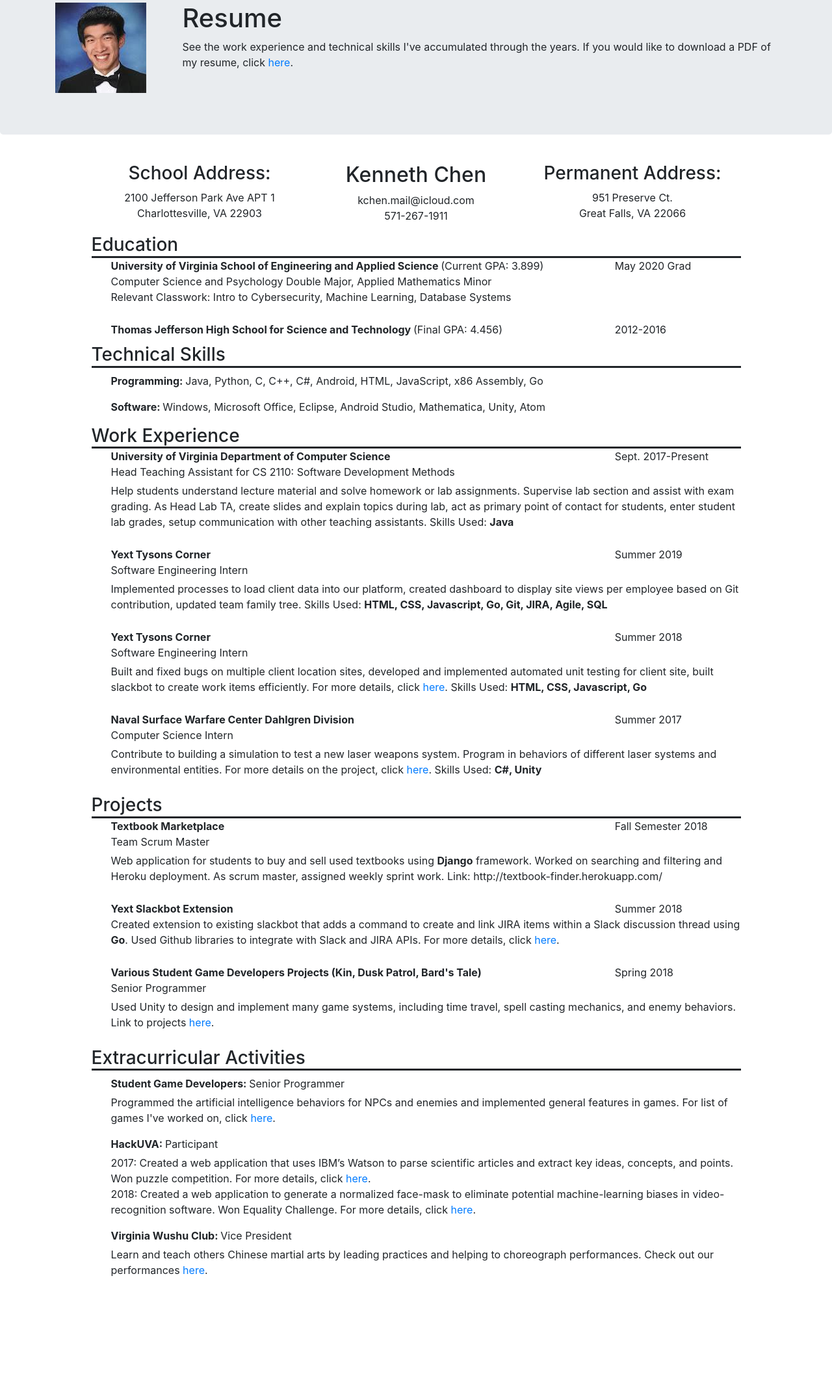
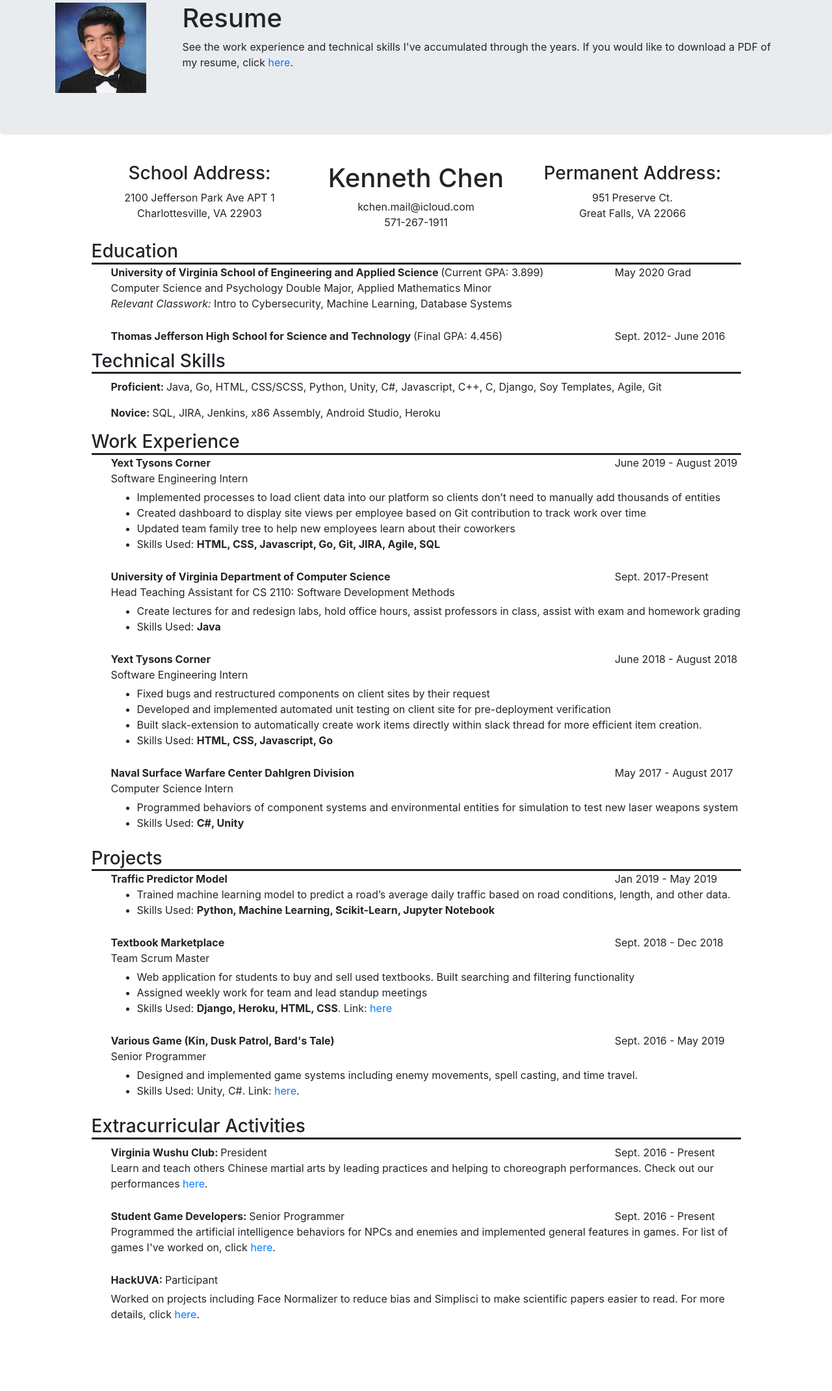
Before and after one commit to bobbyrune94/personal-website, a Django app: page /resume in a window 1280 px wide. Shown: the part 116-2256 px from the top of the page at 65% size. Before the commit the page ends 2080 px from the top, so only its background shows below. Run offline with Django 3.2, Linux system fonts and the light colour scheme; some libraries are stand-ins or nearby versions.

Commit message:
updated resume and added new class project

```diff
--- a/personalsite/templates/about.html
+++ b/personalsite/templates/about.html
@@ -21,7 +21,7 @@
 	<div class="About-content">
 <h2>Hello and welcome again to my website!</h2>
 <h4>I’m super excited you have decided to come here to explore who I am, what I do, and what I hope to do in the future.</h4>
-I am a third-year student at the University of Virginia double majoring in computer science and psychology and minoring in Applied Mathematics. Evidently, my CS and psychology double major means I’ll be building robots to take over the world, at least according to my sister. I’m primarily focusing on computer science since I want to do something CS-related in the future while psychology is something I find interesting and is something cool to learn on the side. I’ve always been interested in learning how people learn and process information, though I don’t plan on reading minds anytime soon.
+I am a fourth-year student at the University of Virginia double majoring in computer science and psychology and minoring in Applied Mathematics. Evidently, my CS and psychology double major means I’ll be building robots to take over the world, at least according to my sister. I’m primarily focusing on computer science since I want to do something CS-related in the future while psychology is something I find interesting and is something cool to learn on the side. I’ve always been interested in learning how people learn and process information, though I don’t plan on reading minds anytime soon.
 
 My enjoyment for Computer Science and programming is the classic and often-repeated one: I liked math and science in elementary and middle schools, took a programming class in high school and loved it, wanted to do it ever since. I think of programming as the logical next-step in the problem-solving subject line after math; they both require using critical thinking and concepts you learn before to solve sometimes new problems. However, I enjoy programming much more because it is more useful nowadays in this age of technology and software. Through learning programming, I have been able to write algorithms, build webpages and games, and even solve my statistics homework without needing a calculator.
 
--- a/personalsite/templates/resume.html
+++ b/personalsite/templates/resume.html
@@ -15,7 +15,7 @@
 
 {% block intro %}
 	See the work experience and technical skills I've accumulated through the years.
-	If you would like to download a PDF of my resume, click <a href="{% static 'kennyResume.pdf' %}" download>here</a>.
+	If you would like to download a PDF of my resume, click <a href="{% static 'KennethChenResume.pdf' %}" download>here</a>.
 {% endblock %}
 
 {% block content %}
@@ -27,7 +27,7 @@
 				<p class="Address-line2">Charlottesville, VA 22903</p>
 			</div>
 			<div class="Resume-title">
-				<h2>Kenneth Chen</h2>
+				<h1>Kenneth Chen</h1>
 				<p class="Resume-email">kchen.mail@icloud.com</p>
 				<p>571-267-1911</p>
 			</div>
@@ -43,95 +43,126 @@
 				<p class="Resume-schoolName">University of Virginia School of Engineering and Applied Science <span class="Resume-GPA">(Current GPA: 3.899)</span></p>
 				<p class="Resume-entryTime">May 2020 Grad</p>
 				<p class="Resume-majors">Computer Science and Psychology Double Major, Applied Mathematics Minor</p>
-				<p class="Resume-classes">Relevant Classwork: Intro to Cybersecurity, Machine Learning, Database Systems</p>
+				<p class="Resume-classes"><i>Relevant Classwork:</i> Intro to Cybersecurity, Machine Learning, Database Systems</p>
 			</div>
 			<div class="Resume-entry">
 				<p class="Resume-schoolName">Thomas Jefferson High School for Science and Technology <span class="Resume-GPA">(Final GPA: 4.456)</span></p>
-				<p class="Resume-entryTime">2012-2016</p>
+				<p class="Resume-entryTime">Sept. 2012- June 2016</p>
 			</div>
 		</div>
 		<div class="Resume-technical">
 			<h3 class="Resume-sectionHeader">Technical Skills</h3>
 			<div class="Resume-skills">
-				<p><span class="Resume-skillTitle">Programming: </span>Java, Python, C, C++, C#, Android, HTML, JavaScript, x86 Assembly, Go</p>
-				<p><span class="Resume-skillTitle">Software: </span>Windows, Microsoft Office, Eclipse, Android Studio, Mathematica, Unity, Atom</p>
+				<p><span class="Resume-skillTitle">Proficient: </span>Java, Go, HTML, CSS/SCSS, Python, Unity, C#, Javascript, C++, C, Django, Soy Templates, Agile, Git</p>
+				<p><span class="Resume-skillTitle">Novice: </span>SQL, JIRA, Jenkins, x86 Assembly, Android Studio, Heroku</p>
 			</div>
 		</div>
 		<div class="Resume-work">
 			<h3 class="Resume-sectionHeader">Work Experience</h3>
 			<div class="Resume-entry">
 				<div class="Resume-entryName">
+					<p class="Resume-employerName">Yext Tysons Corner</p>
+					<p class="Resume-jobTitle">Software Engineering Intern</p>
+				</div>
+				<p class="Resume-entryTime">June 2019 - August 2019</p>
+				<ul class="Resume-entryDescription">
+					<li>Implemented processes to load client data into our platform so clients don’t need to manually add thousands of entities</li>
+					<li>Created dashboard to display site views per employee based on Git contribution to track work over time</li>
+					<li>Updated team family tree to help new employees learn about their coworkers</li>
+					<li>Skills Used: <span class="Resume-skillsUsed">HTML, CSS, Javascript, Go, Git, JIRA, Agile, SQL</span></li>
+				</ul>
+			</div>
+			<div class="Resume-entry">
+				<div class="Resume-entryName">
 					<p class="Resume-employerName">University of Virginia Department of Computer Science</p>
 					<p class="Resume-jobTitle">Head Teaching Assistant for CS 2110: Software Development Methods</p>
 				</div>
 				<p class="Resume-entryTime">Sept. 2017-Present</p>
-				<p class="Resume-entryDescription">Help students understand lecture material and solve homework or lab assignments. Supervise lab section and assist with exam grading. As Head Lab TA, create slides and explain topics during lab, act as primary point of contact for students, enter student lab grades, setup communication with other teaching assistants. Skills Used: <span class="Resume-skillsUsed">Java</span></p>
+				<ul class="Resume-entryDescription">
+					<li>Create lectures for and redesign labs, hold office hours, assist professors in class, assist with exam and homework grading</li>
+					<li>Skills Used: <span class="Resume-skillsUsed">Java</span></li>
+				</ul>
 			</div>
 			<div class="Resume-entry">
 				<div class="Resume-entryName">
 					<p class="Resume-employerName">Yext Tysons Corner</p>
 					<p class="Resume-jobTitle">Software Engineering Intern</p>
 				</div>
-				<p class="Resume-entryTime">Summer 2019</p>
-				<p class="Resume-entryDescription">Implemented processes to load client data into our platform, created dashboard to display site views per employee based on Git contribution, updated team family tree. Skills Used: <span class="Resume-skillsUsed">HTML, CSS, Javascript, Go, Git, JIRA, Agile, SQL</span></p>
-			</div>
-			<div class="Resume-entry">
-				<div class="Resume-entryName">
-					<p class="Resume-employerName">Yext Tysons Corner</p>
-					<p class="Resume-jobTitle">Software Engineering Intern</p>
-				</div>
-				<p class="Resume-entryTime">Summer 2018</p>
-				<p class="Resume-entryDescription">Built and fixed bugs on multiple client location sites, developed and implemented automated unit testing for client site, built slackbot to create work items efficiently. For more details, click <a href="{% url 'yext' %}">here</a>. Skills Used: <span class="Resume-skillsUsed">HTML, CSS, Javascript, Go</span></p>
+				<p class="Resume-entryTime">June 2018 - August 2018</p>
+				<ul class="Resume-entryDescription">
+					<li>Fixed bugs and restructured components on client sites by their request</li>
+					<li>Developed and implemented automated unit testing on client site for pre-deployment verification</li>
+					<li>Built slack-extension to automatically create work items directly within slack thread for more efficient item creation.</li>
+					<li>Skills Used: <span class="Resume-skillsUsed">HTML, CSS, Javascript, Go</span></li>
+				</ul>
 			</div>
 			<div class="Resume-entry">
 				<div class="Resume-entryName">
 					<p class="Resume-employerName">Naval Surface Warfare Center Dahlgren Division</p>
 					<p class="Resume-jobTitle">Computer Science Intern</p>
 				</div>
-				<p class="Resume-entryTime">Summer 2017</p>
-				<p class="Resume-entryDescription">Contribute to building a simulation to test a new laser weapons system. Program in behaviors of different laser systems and environmental entities. For more details on the project, click <a href="{% url 'dahlgren' %}">here</a>. Skills Used: <span class="Resume-skillsUsed">C#, Unity</span></p>
+				<p class="Resume-entryTime">May 2017 - August 2017</p>
+				<ul class="Resume-entryDescription">
+					<li>Programmed behaviors of component systems and environmental entities for simulation to test new laser weapons system</li>
+					<li>Skills Used: <span class="Resume-skillsUsed">C#, Unity</span></li>
+				</ul>
 			</div>
 		</div>
 		<div class="Resume-projects">
 			<h3 class="Resume-sectionHeader">Projects</h3>
 			<div class="Resume-entry">
 				<div class="Resume-entryName">
+					<p class="Resume-projectName">Traffic Predictor Model</p>
+				</div>
+				<p class="Resume-entryTime">Jan 2019 - May 2019</p>
+				<ul class="Resume-entryDescription">
+					<li>Trained machine learning model to predict a road’s average daily traffic based on road conditions, length, and other data.</li>
+					<li>Skills Used: <span class="Resume-skillsUsed">Python, Machine Learning, Scikit-Learn, Jupyter Notebook</span></li>
+				</ul>
+			</div>
+			<div class="Resume-entry">
+				<div class="Resume-entryName">
 					<p class="Resume-projectName">Textbook Marketplace</p>
 					<p class="Resume-jobTitle">Team Scrum Master</p>
 				</div>
-				<p class="Resume-entryTime">Fall Semester 2018</p>
-				<p class="Resume-entryDescription">Web application for students to buy and sell used textbooks using <span class="Resume-skillsUsed">Django</span> framework. Worked on searching and filtering and Heroku deployment. As scrum master, assigned weekly sprint work. Link: http://textbook-finder.herokuapp.com/</p>
+				<p class="Resume-entryTime">Sept. 2018 - Dec 2018</p>
+				<ul class="Resume-entryDescription">
+					<li>Web application for students to buy and sell used textbooks. Built searching and filtering functionality</li>
+					<li>Assigned weekly work for team and lead standup meetings</li>
+					<li>Skills Used: <span class="Resume-skillsUsed">Django, Heroku, HTML, CSS</span>. Link: <a href="http://textbook-finder.herokuapp.com/">here</a></li>
+				</ul>
 			</div>
 			<div class="Resume-entry">
 				<div class="Resume-entryName">
-					<p class="Resume-projectName">Yext Slackbot Extension</p>
-				</div>
-				<p class="Resume-entryTime">Summer 2018</p>
-				<p class="Resume-entryDescription">Created extension to existing slackbot that adds a command to create and link JIRA items within a Slack discussion thread using <span class="Resume-skillsUsed">Go</span>. Used Github libraries to integrate with Slack and JIRA APIs. For more details, click <a href="{% url 'yext' %}">here</a>.</p>
-			</div>
-			<div class="Resume-entry">
-				<div class="Resume-entryName">
-					<p class="Resume-projectName">Various Student Game Developers Projects (Kin, Dusk Patrol, Bard's Tale)</p>
+					<p class="Resume-projectName">Various Game (Kin, Dusk Patrol, Bard's Tale)</p>
 					<p class="Resume-jobTitle">Senior Programmer</p>
 				</div>
-				<p class="Resume-entryTime">Spring 2018</p>
-				<p class="Resume-entryDescription">Used Unity to design and implement many game systems, including time travel, spell casting mechanics, and enemy behaviors. Link to projects <a href="{% url 'sgd' %}">here</a>.</p>
+				<p class="Resume-entryTime">Sept. 2016 - May 2019</p>
+				<ul class="Resume-entryDescription">
+					<li>Designed and implemented game systems including enemy movements, spell casting, and time travel.</li>
+					<li>Skills Used: Unity, C#. Link: <a href="{% url 'sgd' %}">here</a>.</li>
+				</ul>
 			</div>
 		</div>
 		<div class="Resume-activities">
 			<h3 class="Resume-sectionHeader">Extracurricular Activities</h3>
-			<div class="Resume-activityEntry">
-				<p class="Resume-activityName">Student Game Developers: <span class="Resume-activityPosition">Senior Programmer</span></p>
+			<div class="Resume-entry">
+				<div class="Resume-entryName">
+					<p class="Resume-projectName">Virginia Wushu Club: <span class="Resume-activityPosition">President</span></p>
+				</div>
+				<p class="Resume-entryTime">Sept. 2016 - Present</p>
+				<p class="Resume-activityDescription">Learn and teach others Chinese martial arts by leading practices and helping to choreograph performances. Check out our performances <a href="{% url 'wushu' %}">here</a>.</p>
+			</div>
+			<div class="Resume-entry">
+				<div class="Resume-entryName">
+					<p class="Resume-projectName">Student Game Developers: <span class="Resume-activityPosition">Senior Programmer</span></p>
+				</div>
+				<p class="Resume-entryTime">Sept. 2016 - Present</p>
 				<p class="Resume-activityDescription">Programmed the artificial intelligence behaviors for NPCs and enemies and implemented general features in games. For list of games I've worked on, click <a href="{% url 'sgd' %}">here</a>.</p>
 			</div>
 			<div class="Resume-activityEntry">
 				<p class="Resume-activityName">HackUVA: <span class="Resume-activityPosition">Participant</span></p>
-				<p class="Resume-activityDescription">2017: Created a web application that uses IBM’s Watson to parse scientific articles and extract key ideas, concepts, and points. Won puzzle competition. For more details, click <a href="{% url 'simplisci' %}">here</a>.
-2018: Created a web application to generate a normalized face-mask to eliminate potential machine-learning biases in video-recognition software. Won Equality Challenge. For more details, click <a href="{% url 'normalizer' %}">here</a>.</p>
-			</div>
-			<div class="Resume-activityEntry">
-				<p class="Resume-activityName">Virginia Wushu Club: <span class="Resume-activityPosition">Vice President</span></p>
-				<p class="Resume-activityDescription">Learn and teach others Chinese martial arts by leading practices and helping to choreograph performances. Check out our performances <a href="{% url 'wushu' %}">here</a>.</p>
+				<p class="Resume-activityDescription">Worked on projects including Face Normalizer to reduce bias and Simplisci to make scientific papers easier to read. For more details, click <a href="{% url 'hoohacks' %}">here</a>.</p>
 			</div>
 		</div>
 	</div>
```
Also changed, not shown: personalsite/templates/projectPages/classes/classes.html (+8 -0 lines), 2 other files.
